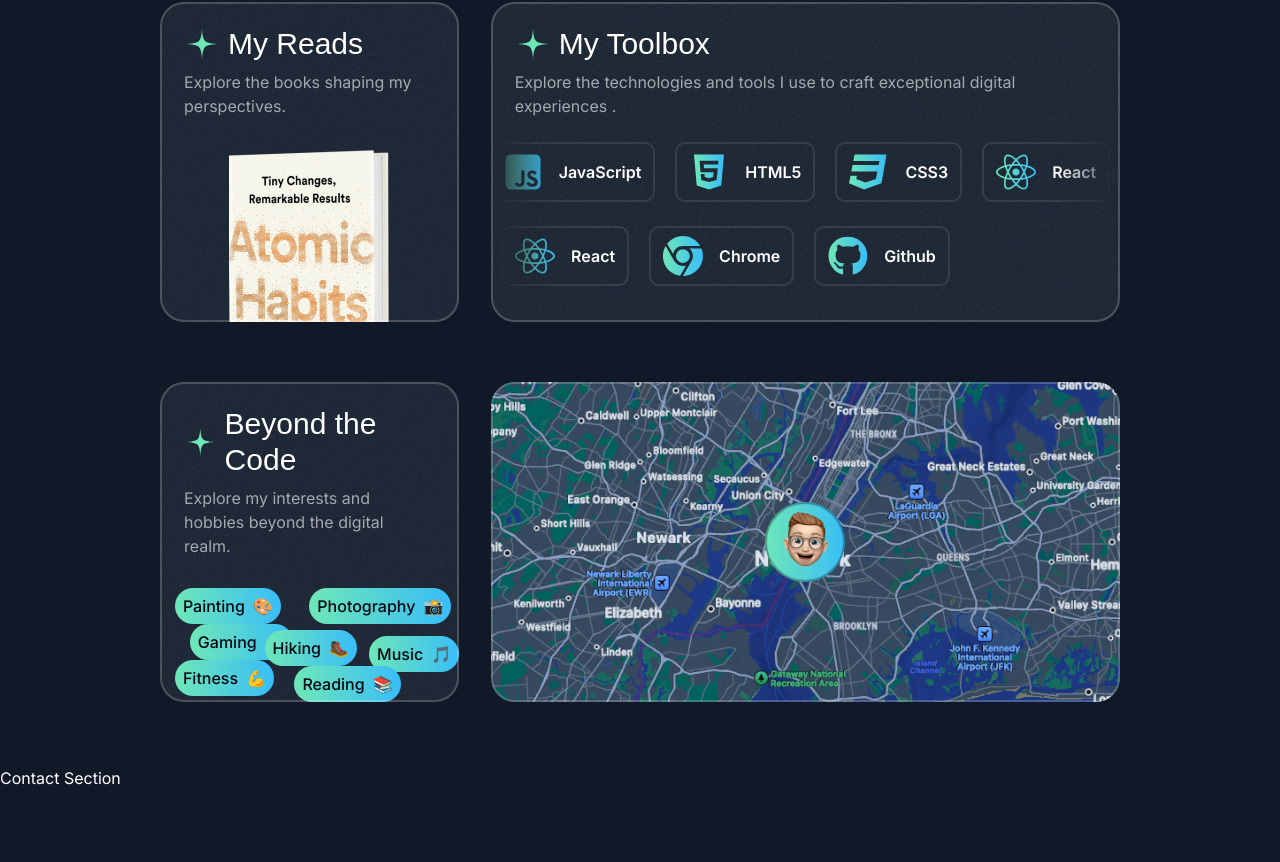
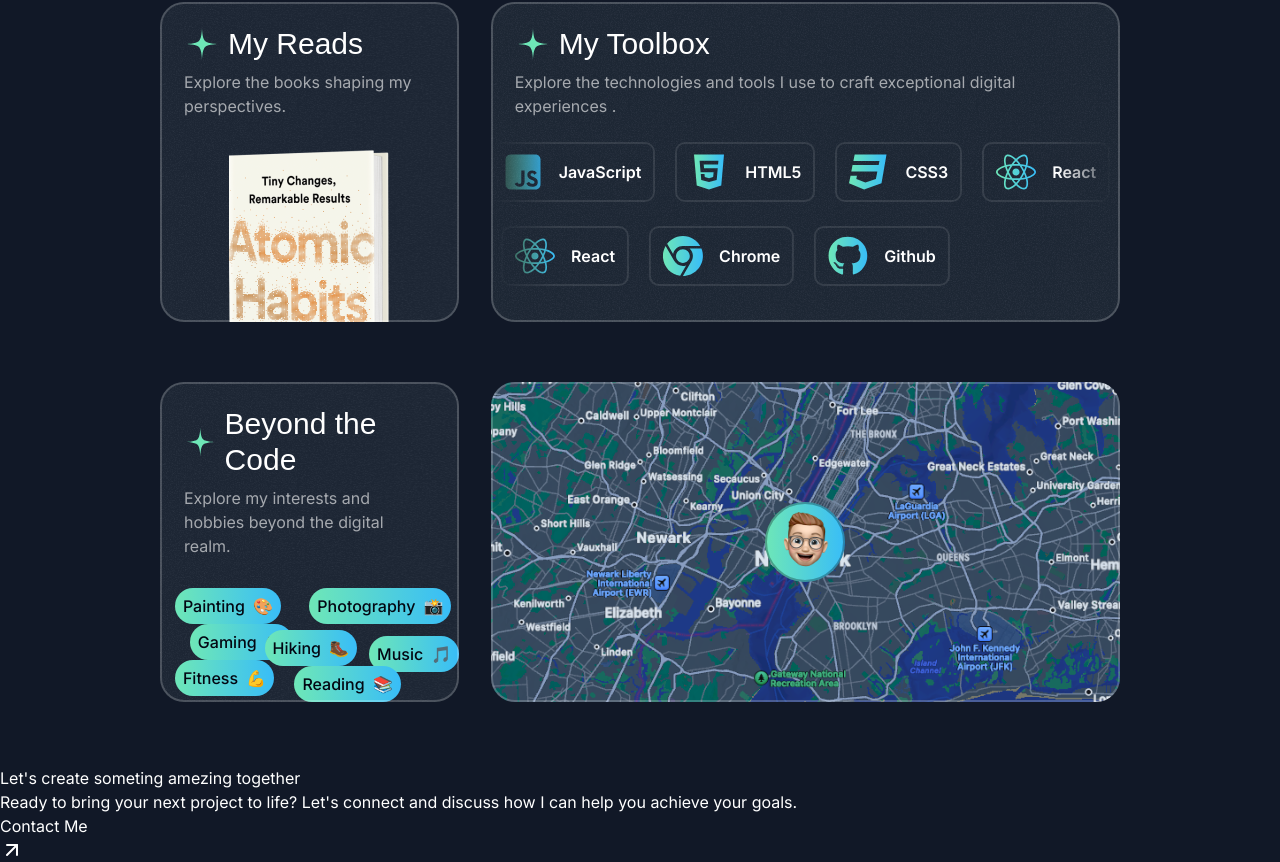
Before and after one commit to Askebir/Next.js-and-react-portfolio-website, a Next.js app: page / in a window 1280 px wide. Shown: the part 4081-4943 px from the top of the page. Before the commit the page ends 4871 px from the top, so only its background shows below. Built offline with nearby package versions, Linux system fonts and the light colour scheme; a web font is replaced by a local one.

Commit message:
The skeleton of contact section

```diff
--- a/src/sections/Contact.tsx
+++ b/src/sections/Contact.tsx
@@ -1,3 +1,17 @@
+import ArrowUpRightIcon from "@/assets/icons/arrow-up-right.svg";
+
 export const ContactSection = () => {
-  return <div>Contact Section</div>;
+  return (
+    <div>
+      <h2>Let's create someting amezing together</h2>
+      <p>
+        Ready to bring your next project to life? Let's connect and discuss how
+        I can help you achieve your goals.
+      </p>
+      <button>
+        <span> Contact Me</span>
+        <ArrowUpRightIcon />
+      </button>
+    </div>
+  );
 };
```
